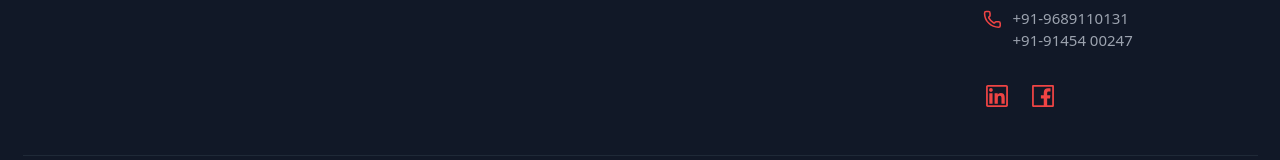
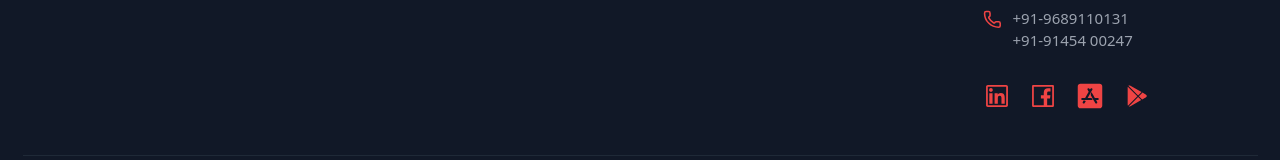
Before and after one commit to justtJayesh/forzo-industries, a Next.js app: page / in a window 1280 px wide. Shown: the part 5495-5655 px from the top of the page. Built offline with nearby package versions, Linux system fonts and the light colour scheme.

Commit message:
store icons and build resume link

```diff
--- a/src/app/career/page.tsx
+++ b/src/app/career/page.tsx
@@ -111,6 +111,11 @@ export default function CareersPage() {
                                 Submit Your Resume
                                 <ArrowRight className="ml-2 h-5 w-5" />
                             </Button>
+                        </Link>
+                        <Link href="#">
+                            <p className="max-w-fit text-lg text-gray-200 mt-8 mx-auto hover:underline">
+                                Build your resume here
+                            </p>
                         </Link>
                     </div>
                 </div>
@@ -298,6 +303,11 @@ export default function CareersPage() {
                             <ArrowRight className="ml-2 h-5 w-5" />
                         </Button>
                     </Link>
+                    <Link href="#">
+                        <p className="max-w-fit text-lg text-gray-200 mt-8 mx-auto hover:underline">
+                            Build your resume here
+                        </p>
+                    </Link>
                 </div>
             </div>
         </main>
--- a/src/components/Footer.tsx
+++ b/src/components/Footer.tsx
@@ -1,5 +1,7 @@
 import { ArrowRight, Mail, Phone, MapPin } from "lucide-react";
 import { AiOutlineFacebook, AiOutlineLinkedin } from "react-icons/ai";
+import { BiLogoPlayStore } from "react-icons/bi";
+import { FaAppStoreIos } from "react-icons/fa";
 import Image from "next/image";
 import Link from "next/link";
 
@@ -175,6 +177,18 @@ export default function Footer() {
                                         className="text-red-500 flex-shrink-0 mt-3"
                                     />
                                 </Link>
+                                <Link href="#">
+                                    <FaAppStoreIos
+                                        size={28}
+                                        className="text-red-500 flex-shrink-0 mt-3"
+                                    />
+                                </Link>
+                                <Link href="#">
+                                    <BiLogoPlayStore
+                                        size={28}
+                                        className="text-red-500 flex-shrink-0 mt-3"
+                                    />
+                                </Link>
                             </div>
                         </div>
                     </div>
```
